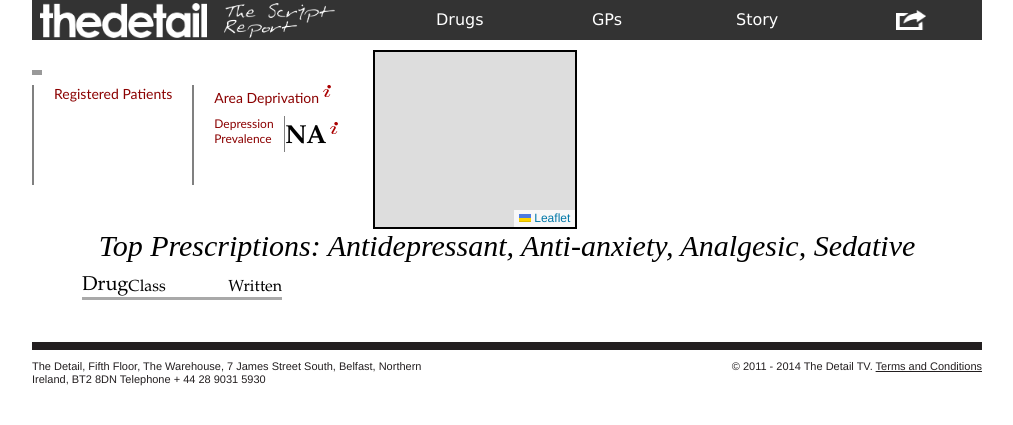
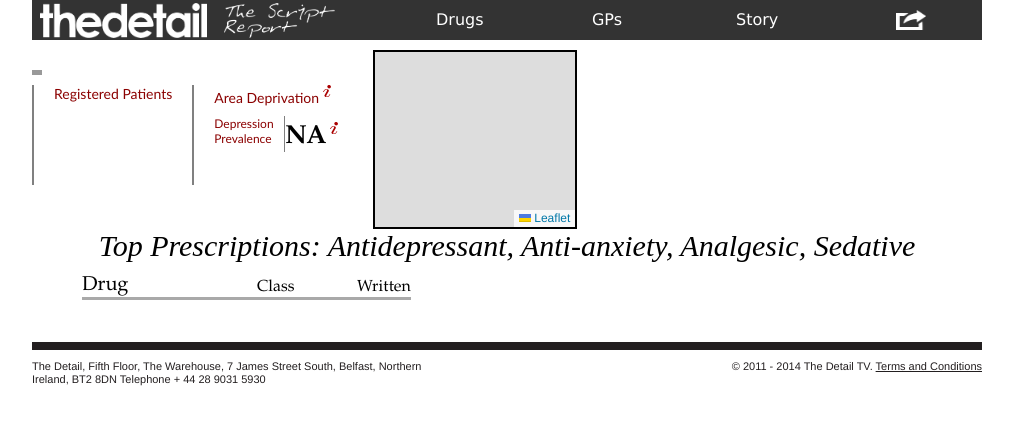
Before and after one commit to hobbes7878/nir-prescription-app, a Django app: template prescript/templates/rx/gp.html in a window 1280 px wide. Shown: the top 425 px of the page, without its empty margins (133-1146 px from the left). Run offline with Django 3.2, Linux system fonts and the light colour scheme; the template is opened without the code that fills it, so the values that code supplies are empty; some libraries are stand-ins or nearby versions.

Commit message:
1-27-13 GP page46

```diff
--- a/prescript/templates/rx/gp.html
+++ b/prescript/templates/rx/gp.html
@@ -132,7 +132,7 @@
 			<td class="over_hd" colspan="3">Prescription Rate (Defined Daily Doses)</td>
 		</tr>
 		<tr class="lower_th">
-			<th>Drug</th>
+			<th class="rx_chem">Drug</th>
 			<th class="rx_class" style="width:100px;">Class</th>
 			<th class="rx_writ">Written</th>
 
```
